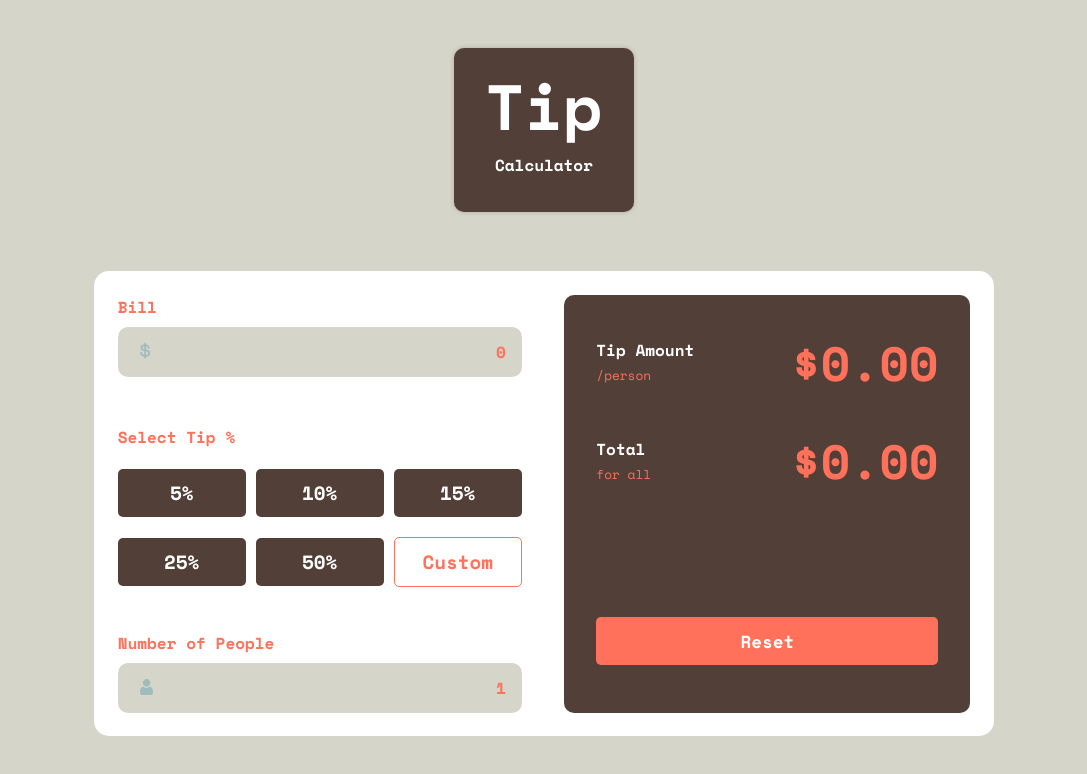
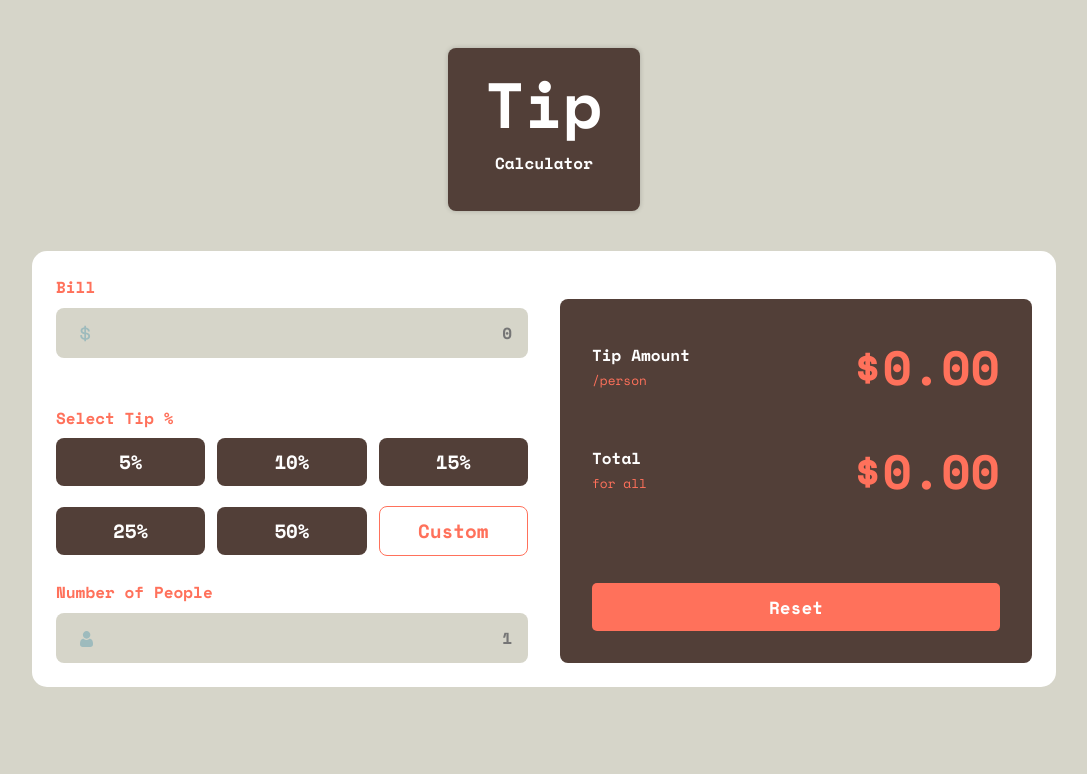
Before and after one commit to SamoudiAnas/Tip-Calculator-with-JS-DOM, a plain HTML site: page index.html in a window 1280 px wide. Shown: the whole page, without its empty margins (96-1183 px from the left). Drawn offline with nearby package versions, Linux system fonts and the light colour scheme.

Commit message:
fixed flexbox

```diff
--- a/app.js
+++ /dev/null
@@ -1,84 +0,0 @@
-var tipPercentage = 0;
-
-var billAmount = document.getElementById("billAmount");
-var billAmountValue;
-
-
-var numberOfPeople = document.getElementById("numberOfPeople");
-var numberOfPeopleValue;
-
-
-var tipPerPerson = document.getElementById("tipPerPerson");
-var tipPerPersonValue;
-
-var totalPerPerson = document.getElementById("totalPerPerson");
-var totalPerPersonValue ;
-
-
-
-
-
-
-
-
-
-
-
-
-
-
-//each time we click on a percentage it sets it to the tip percentage value
-const setPercentage= (value)=>{
-    //get the values
-    tipPercentage = value;
-    billAmountValue = billAmount.value;
-    numberOfPeopleValue = numberOfPeople.value;
-    tipPerPersonValue = tipPerPerson.innerText;
-
-   calculateTip();
-    /*
-    console.log("Total per person : "+totalPerPersonValue)
-    console.log("tip per person : "+ tipPerPersonValue);
-    console.log("bill : " +billAmountValue);
-    console.log("tip percentage : " + tipPercentage);
-    console.log("number of people :" +numberOfPeopleValue);
-*/
-
-}
-
-
-
-const calculateTip=()=>{
-     //the tip calculator logic
-     tipPerPersonValue = billAmountValue  * tipPercentage * numberOfPeopleValue;
-     totalPerPersonValue = tipPerPersonValue + parseInt(billAmountValue);
-
-     //set results to the tip amount /person
-     tipPerPerson.innerText = tipPerPersonValue.toFixed(2);
-     totalPerPerson.innerText = totalPerPersonValue.toFixed(2);
-
-}
-
-
-const ListenToCustom = () =>{
-    let custom = document.getElementById("customInput");
-    custom.style.opacity = 1;
-    console.log(custom);
-    custom.addEventListener('change',()=>{
-        billAmountValue = billAmount.value;
-        numberOfPeopleValue = numberOfPeople.value;
-        tipPerPersonValue = tipPerPerson.innerText;
-        tipPercentage = parseInt(custom.value) / 100;
-
-        calculateTip();
-    })
-}
-
-
-
-
-const Reset = ()=>{
-    billAmount.value = "0";
-    numberOfPeople.value = "1";
-    tipPerPerson.innerText = "0.00";
-}
--- /dev/null
+++ b/assets/js/app.js
@@ -0,0 +1,62 @@
+var tipPercentage = 0;
+
+var billAmount = document.getElementById("billAmount");
+var billAmountValue;
+
+var numberOfPeople = document.getElementById("numberOfPeople");
+var numberOfPeopleValue;
+
+var tipPerPerson = document.getElementById("tipPerPerson");
+var tipPerPersonValue;
+
+var totalPerPerson = document.getElementById("totalPerPerson");
+var totalPerPersonValue;
+
+//each time we click on a percentage it sets it to the tip percentage value
+const setPercentage = (value) => {
+  //get the values
+
+  //tip value
+  tipPercentage = value;
+
+  //bill value from bill input
+  billAmountValue = billAmount.value;
+
+  //number of people from number of people input
+  numberOfPeopleValue = numberOfPeople.value;
+
+  //get the tip person element in html to edit later
+  tipPerPersonValue = tipPerPerson.innerText;
+
+  calculateTip();
+};
+
+const calculateTip = () => {
+  //the tip calculator logic
+  tipPerPersonValue = billAmountValue * tipPercentage * numberOfPeopleValue;
+  totalPerPersonValue = tipPerPersonValue + parseInt(billAmountValue);
+
+  //set results to the tip amount /person
+  tipPerPerson.innerText = tipPerPersonValue.toFixed(2);
+  totalPerPerson.innerText = totalPerPersonValue.toFixed(2);
+};
+
+const listenToCustom = () => {
+  let custom = document.getElementById("customInput");
+  custom.style.opacity = 1;
+
+  custom.addEventListener("change", () => {
+    billAmountValue = billAmount.value;
+    numberOfPeopleValue = numberOfPeople.value;
+    tipPerPersonValue = tipPerPerson.innerText;
+    tipPercentage = parseInt(custom.value) / 100;
+
+    calculateTip();
+  });
+};
+
+const reset = () => {
+  billAmount.value = "0";
+  numberOfPeople.value = "1";
+  tipPerPerson.innerText = "0.00";
+};
--- /dev/null
+++ b/assets/styles/style.scss
@@ -0,0 +1,203 @@
+@import url("https://fonts.googleapis.com/css2?family=Space+Mono:wght@400;700&display=swap");
+
+$light-grey: #d6d5c9;
+$sage: #ff715b;
+$dark: #0a100d;
+$red: #523f38;
+
+* {
+  margin: 0;
+  padding: 0;
+  box-sizing: border-box;
+  font-family: "Space Mono", monospace;
+}
+
+section {
+  width: 100%;
+  min-height: 100vh;
+  padding: 3rem;
+  background-color: $light-grey;
+}
+
+.title {
+  width: 12rem;
+  color: white;
+  margin: 0 auto;
+  text-align: center;
+  font-weight: 700;
+  padding: 0.5rem;
+  padding-bottom: 2.25rem;
+  background-color: $red;
+  border-radius: 0.5rem;
+  box-shadow: 0 0 5px rgba(0, 0, 0, 0.2);
+
+  .tip {
+    font-size: 4rem;
+  }
+}
+
+.container {
+  background-color: white;
+  border-radius: 15px;
+  margin: 2.5rem auto;
+  padding: 1.5rem;
+
+  @media screen and(min-width:768px) {
+    display: flex;
+    gap: 2rem;
+    width: 80vw;
+    margin: 2.5rem auto;
+    flex-wrap: wrap;
+  }
+}
+
+.inputs {
+  width: calc(50% - 1rem);
+  label {
+    color: $sage;
+    font-weight: 700;
+  }
+
+  .input-container {
+    position: relative;
+    .icon {
+      position: absolute;
+      top: 62.5%;
+      left: 1.5rem;
+      transform: translateY(-50%);
+    }
+  }
+
+  .input {
+    margin-top: 2%;
+    width: 100%;
+    padding: 0.8rem 1rem;
+    direction: rtl;
+    border-radius: 0.5rem;
+    border: transparent;
+    background-color: $light-grey;
+    color: $sage;
+    font-weight: 700;
+    font-size: 1rem;
+    outline: none;
+
+    //remove arrows
+    &::-webkit-outer-spin-button,
+    &::-webkit-inner-spin-button {
+      -webkit-appearance: none;
+      margin: 0;
+    }
+    /* Firefox */
+    &[type="number"] {
+      -moz-appearance: textfield;
+    }
+  }
+}
+
+.tip-percentage-container {
+  display: flex;
+  justify-content: space-between;
+  align-items: center;
+  flex-wrap: wrap;
+  gap: 0.75rem;
+}
+
+.tip-percentage {
+  flex-grow: 1;
+  width: 30%;
+  background-color: $red;
+  text-align: center;
+  vertical-align: middle;
+  line-height: 3rem;
+  border-radius: 0.5rem;
+  font-weight: 700;
+  font-size: 1.2rem;
+  color: white;
+  border: transparent;
+  margin-top: 0.5rem;
+
+  &:hover {
+    background-color: $dark;
+    cursor: pointer;
+  }
+
+  &.custom {
+    color: $sage;
+    background-color: transparent;
+    border: 1px solid $sage;
+    position: relative;
+
+    .customInput {
+      opacity: 0;
+      position: absolute;
+      top: 0;
+      left: 0;
+      width: 100%;
+      line-height: 3rem;
+      border: none;
+      direction: rtl;
+      padding: 0 1rem;
+      border-radius: 0.5rem;
+      color: $sage;
+      font-weight: 700;
+      font-size: 1.2rem;
+    }
+  }
+}
+
+.results {
+  position: relative;
+  width: calc(50% - 1rem);
+  background-color: $red;
+  border-radius: 0.5rem;
+  padding: 2rem;
+  color: white;
+  display: flex;
+  flex-direction: column;
+  justify-content: space-between;
+  margin-top: 1.5rem;
+
+  @media screen and(max-width:768px) {
+    margin-top: 3rem;
+  }
+
+  .price {
+    display: flex;
+    justify-content: space-between;
+    align-items: center;
+    margin-bottom: 8%;
+
+    h3 {
+      font-size: 1rem;
+      font-weight: 700;
+      .per-person {
+        font-size: 0.8rem;
+        font-weight: 400;
+        color: $sage;
+      }
+    }
+
+    h1 {
+      font-size: 3rem;
+      color: $sage;
+
+      &::before {
+        content: "$";
+      }
+    }
+  }
+
+  .reset-btn {
+    bottom: 0;
+    line-height: 3rem;
+    text-align: center;
+    color: white;
+    font-size: 1.1rem;
+    font-weight: 700;
+    width: 100%;
+    background-color: white;
+    background-color: $sage;
+    border: transparent;
+    border-radius: 5px;
+  }
+}
--- a/index.html
+++ b/index.html
@@ -4,7 +4,7 @@
     <meta charset="UTF-8">
     <meta http-equiv="X-UA-Compatible" content="IE=edge">
     <meta name="viewport" content="width=device-width, initial-scale=1.0">
-    <link rel="stylesheet" href="style.css">
+    <link rel="stylesheet" href="./assets/styles/style.css">
     <title>Tip Calculator</title>
 </head>
 <body>
@@ -19,8 +19,8 @@
                 <label for="">Bill</label>
                 <br>
                 <div class="input-container">
-                    <div class="icon"><img src="./images/icon-dollar.svg" alt="" ></div>
-                    <input value="0" type="text" name="" class="input " id="billAmount">
+                    <div class="icon"><img src="./assets/images/icon-dollar.svg" alt="" ></div>
+                    <input placeholder="0" type="number" name="" class="input " id="billAmount">
                 </div>
 
 
@@ -29,33 +29,33 @@
                 <br>
                 <label for="">Select Tip %</label>
                 <div class="tip-percentage-container">
-                    <div class="tip-percentage" onclick="setPercentage(0.05)" id="5%">5%</div>
-                    <div class="tip-percentage" onclick="setPercentage(0.10)" id="10%">10%</div>
-                    <div class="tip-percentage" onclick="setPercentage(0.15)" id="15%">15%</div>
+                    <button class="tip-percentage" onclick="setPercentage(0.05)" id="5%">5%</button>
+                    <button class="tip-percentage" onclick="setPercentage(0.10)" id="10%">10%</button>
+                    <button class="tip-percentage" onclick="setPercentage(0.15)" id="15%">15%</button>
 
 
+
+                    <button class="tip-percentage" onclick="setPercentage(0.25)" id="25%">25%</button>
+                    <button class="tip-percentage" onclick="setPercentage(0.5)" id="50%">50%</button>
+                    <button class="tip-percentage custom" onclick="listenToCustom()">
+                        Custom
+                        <input type="number" placeholder="0" name="" id="customInput" class="customInput">
                     </div>
-                <div class="tip-percentage-container">
-                    <div class="tip-percentage" onclick="setPercentage(0.25)" id="25%">25%</div>
-                    <div class="tip-percentage" onclick="setPercentage(0.5)" id="50%">50%</div>
-                    <div class="tip-percentage custom" onclick="ListenToCustom()">
-                        Custom
-                        <input type="text" value="0" name="" id="customInput" class="customInput">
-                    </div>
-                </div>
+                </button>
 
                 <br>
                 <label for="">Number of People</label>
                 <br>
                 <div class="input-container">
-                    <div class="icon"><img src="./images/icon-person.svg" alt="" srcset=""></div>
-                    <input value="1" type="text" name="" class="input " id="numberOfPeople">
+                    <div class="icon"><img src="./assets/images/icon-person.svg" alt="" srcset=""></div>
+                    <input placeholder="1" type="number" name="" class="input " id="numberOfPeople">
                 </div>
 
 
             </div>
 
             <div class="results">
+                <div class="prices">
                     <div class="price">
                         <h3>Tip Amount <br><span class="per-person">/person</span></h3>
                         <h1 id="tipPerPerson">0.00</h1>
@@ -64,10 +64,10 @@
                         <h3>Total <br><span class="per-person">for all</span></h3>
                         <h1 id="totalPerPerson">0.00</h1>
                     </div>
-                <div class="btn-container">
-                    <button onclick="Reset()">Reset</button>
                 </div>
+                <div
 
+                <button class="reset-btn" onclick="reset()">Reset</button>
 
             </div>
 
@@ -77,6 +77,6 @@
 
 
 
-    <script src="app.js"></script>
+    <script src="./assets/js/app.js"></script>
 </body>
 </html>
--- a/style.scss
+++ /dev/null
@@ -1,209 +0,0 @@
-@import url('https://fonts.googleapis.com/css2?family=Space+Mono:wght@400;700&display=swap');
-
-
-$light-grey :#D6D5C9;
-$sage : #FF715B;
-$dark : #0A100D;
-$red : #523F38;
-
-
-*{
-    margin: 0;
-    padding:  0;
-    box-sizing: border-box;
-    font-family: 'Space Mono', monospace;
-}
-
-
-section{
-
-    width: 100%;
-    height: 100vh;
-
-    padding: 3rem;
-    background-color: $light-grey;
-
-    .title{
-        width: 180px; // to be changed for mobile to -> width: auto;
-        color: white;
-        margin: 0 auto;
-        text-align: center;
-        font-weight: 700;
-        padding: 10px;
-        padding-bottom: 35px;
-        background-color: $red;
-        border-radius: 10px;
-        box-shadow: 0 0 5px rgba(0,0,0,0.2);
-
-        .tip{
-            font-size: 4rem;
-        }
-
-    }
-
-
-
-
-    .container{
-        background-color: white;
-        border-radius: 15px;
-        margin: 5% auto;
-        padding: 2%;
-        width: 900px;
-        display: flex;
-        gap: 5%;
-
-        .inputs {
-           width: 100%;
-            label{
-                color: $sage;
-                font-weight:700 ;
-            }
-
-
-            .input-container{
-                position: relative;
-                .icon{
-                    position: absolute;
-                    padding: 5.5%;
-                }
-            }
-
-
-
-
-            .input{
-                margin-top:2% ;
-                width: 100% ;
-                padding: .8rem 1rem;
-                direction: rtl;
-                border-radius: 10px;
-                border: transparent;
-                background-color: $light-grey;
-                color: $sage;
-                font-weight: 700;
-                font-size: 1rem;
-                outline: none;
-
-            }
-
-
-            .tip-percentage-container{
-                display: flex;
-                justify-content: space-between;
-                gap: 10px;
-                align-items: center;
-                margin: 5% 0 ;
-
-                .tip-percentage{
-                    background-color: $red;
-                    text-align: center;
-                    vertical-align: middle;
-                    width: 8rem;
-                    line-height: 3rem;
-                    border-radius: 5px;
-                    font-weight: 700;
-                    font-size: 1.2rem;
-                    color: white;
-
-
-                    &:hover{
-                        background-color: $dark;
-                        cursor: pointer;
-                    }
-
-                    &:active{
-                        background-color: $dark;
-                    }
-
-
-                    &.custom{
-                        color: $sage;
-                        background-color: transparent;
-                        border: 1px solid $sage;
-                        position: relative;
-
-                        .customInput{
-                            opacity: 0;
-                            position: absolute;
-                            top: 0;
-                            left: 0;
-                            width: 100%;
-                            line-height: 3rem;
-                            border: none;
-                            direction: rtl;
-                            padding: 0 1rem;
-                            border-radius: 5px;
-                            color: $sage;
-                            font-weight: 700;
-                            font-size: 1.2rem;
-                        }
-                    }
-
-
-                }
-            }
-        }
-
-        .results{
-            position: relative;
-            width: 100%;
-            background-color: $red;
-            border-radius: 10px;
-            padding: 2rem;
-            color: white;
-
-            .price{
-                display: flex;
-                justify-content: space-between;
-                align-items: center;
-                margin-bottom: 8%;
-
-                h3{
-                    font-size: 1em;
-                    font-weight: 700;
-                    .per-person{
-                        font-size: .8em;
-                        font-weight: 400;
-                        color: $sage;
-
-                    }
-                }
-
-                h1{
-                    font-size: 3rem;
-                    color: $sage;
-
-                    &::before{
-                        content: '$';
-                    }
-
-                }
-            }
-
-
-            .btn-container{
-                position: relative;
-                height: 40%;
-                button{
-                    position: absolute;
-                    bottom: 0;
-                    line-height: 3rem;
-                    text-align: center;
-                    color: white;
-                    font-size: 1.1rem;
-                    font-weight: 700;
-                    width: 100%;
-                    background-color: white;
-                    background-color: $sage;
-                    border: transparent;
-                    border-radius: 5px;
-
-                }
-            }
-
-        }
-
-    }
-
-}
```
Also changed, not shown: assets/images/icon-dollar.svg (renamed from images/icon-dollar.svg), assets/images/icon-person.svg (renamed from images/icon-person.svg), assets/styles/style.css (added), images/Interface Preview 2.png (deleted), images/Interface Preview.png (deleted), style.css (deleted), 4 other files. Lines whose indentation alone changed are shown as unchanged.
